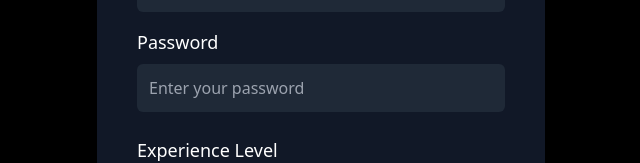
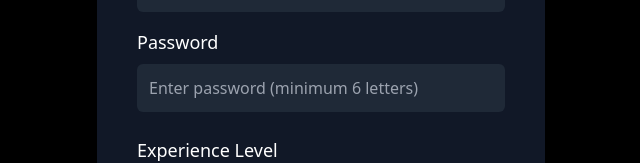
Before and after one commit to niteshsaxena03/The-CP-Sphere-Client, a React (Vite) app: page /signup in a window 1280 px wide. Shown: the part 389-552 px from the top of the page, without its empty margins (575-1215 px from the left). Built offline with nearby package versions, Linux system fonts and the light colour scheme; no server answers.

Commit message:
Modified sign up page

```diff
--- a/src/pages/SignUpPage.jsx
+++ b/src/pages/SignUpPage.jsx
@@ -103,7 +103,7 @@ const SignUpPage = () => {
             value={password}
             onChange={(e) => setPassword(e.target.value)} // Update password state
             className="w-full p-3 rounded-md bg-gray-800 text-white focus:outline-none focus:ring-2 focus:ring-sky-900"
-            placeholder="Enter your password"
+            placeholder="Enter password (minimum 6 letters)"
             required
           />
         </div>
```
